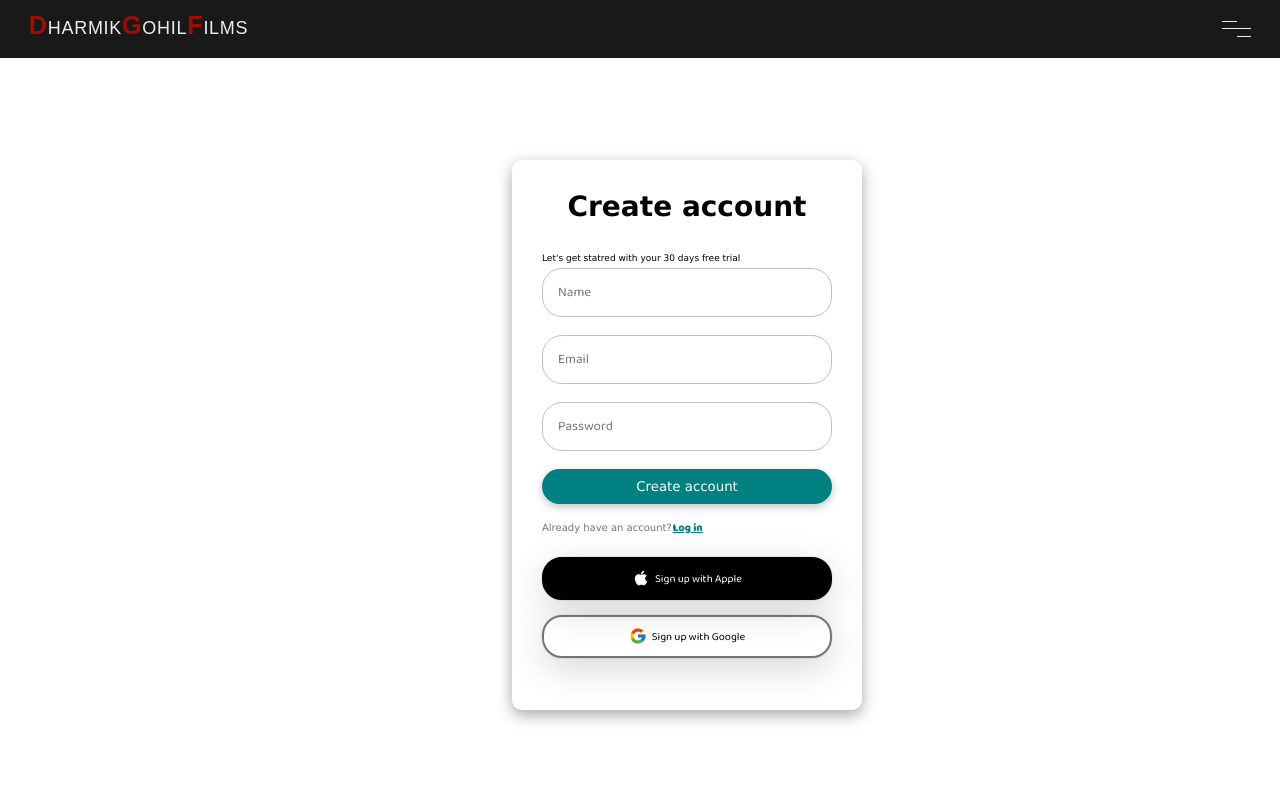
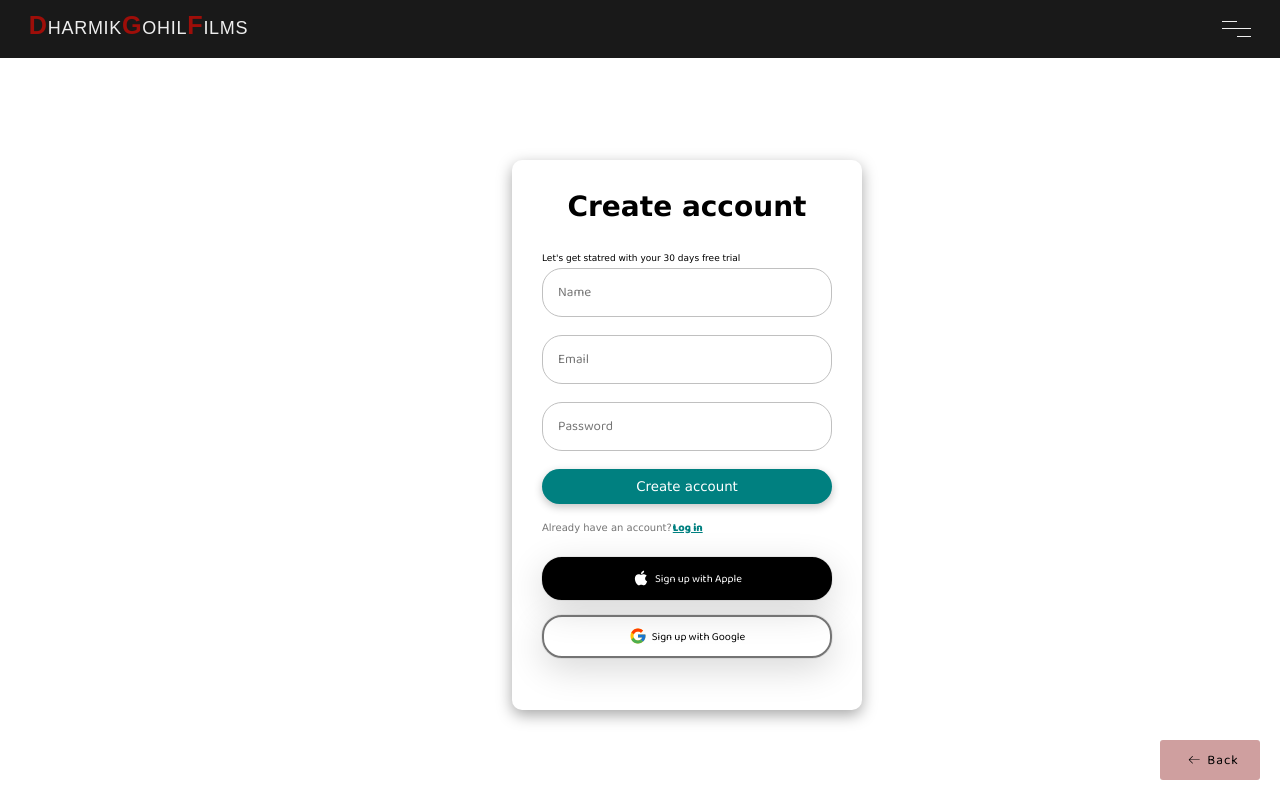
Before and after one commit to DharmikGohil013/DHARMIK-GOHIL-FILMS, a plain HTML site: page Pages/logup.html in a window 1280 px wide. Drawn offline with nearby package versions, Linux system fonts and the light colour scheme.

Commit message:
add some

```diff
--- a/Css/login.css
+++ b/Css/login.css
@@ -135,3 +135,54 @@
     font-size: 18px;
     margin-bottom: 1px;
   }
+
+
+
+
+
+
+
+
+
+
+
+
+
+  /* From Uiverse.io by Jedi-hongbin */
+.back {
+  display: flex;
+  height: 3em;
+  width: 100px;
+  align-items: center;
+  justify-content: center;
+  background-color: #eeeeee4b;
+  border-radius: 3px;
+  letter-spacing: 1px;
+  transition: all 0.2s linear;
+  cursor: pointer;
+  border: none;
+  background: #cf9f9f;
+
+  /* Positioning the .back in the bottom-right corner */
+  position: fixed;
+  bottom: 20px; /* Adjust as needed */
+  right: 20px; /* Adjust as needed */
+  z-index: 1000; /* Ensure it stays on top of other content */
+}
+
+.back > svg {
+  margin-right: 5px;
+  margin-left: 5px;
+  font-size: 20px;
+  transition: all 0.4s ease-in;
+}
+
+.back:hover > svg {
+  font-size: 1.2em;
+  transform: translateX(-5px);
+}
+
+.back:hover {
+  box-shadow: 9px 9px 33px #d1d1d1, -9px -9px 33px #ffffff;
+  transform: translateY(-2px);
+}
--- a/Css/logup.css
+++ b/Css/logup.css
@@ -123,3 +123,42 @@
     font-size: 18px;
     margin-bottom: 1px;
   }
+
+
+  .back {
+    display: flex;
+    height: 3em;
+    width: 100px;
+    align-items: center;
+    justify-content: center;
+    background-color: #eeeeee4b;
+    border-radius: 3px;
+    letter-spacing: 1px;
+    transition: all 0.2s linear;
+    cursor: pointer;
+    border: none;
+    background: #cf9f9f;
+
+    /* Positioning the .back in the bottom-right corner */
+    position: fixed;
+    bottom: 20px; /* Adjust as needed */
+    right: 20px; /* Adjust as needed */
+    z-index: 1000; /* Ensure it stays on top of other content */
+  }
+
+  .back > svg {
+    margin-right: 5px;
+    margin-left: 5px;
+    font-size: 20px;
+    transition: all 0.4s ease-in;
+  }
+
+  .back:hover > svg {
+    font-size: 1.2em;
+    transform: translateX(-5px);
+  }
+
+  .back:hover {
+    box-shadow: 9px 9px 33px #d1d1d1, -9px -9px 33px #ffffff;
+    transform: translateY(-2px);
+  }
--- a/Pages/logup.html
+++ b/Pages/logup.html
@@ -70,6 +70,12 @@
         </div>
       </div>
     </div>
+    <section>
+      <button class="back" onclick="window.location.href='login.html'">
+        <svg height="16" width="16" xmlns="http://www.w3.org/2000/svg" version="1.1" viewBox="0 0 1024 1024"><path d="M874.690416 495.52477c0 11.2973-9.168824 20.466124-20.466124 20.466124l-604.773963 0 188.083679 188.083679c7.992021 7.992021 7.992021 20.947078 0 28.939099-4.001127 3.990894-9.240455 5.996574-14.46955 5.996574-5.239328 0-10.478655-1.995447-14.479783-5.996574l-223.00912-223.00912c-3.837398-3.837398-5.996574-9.046027-5.996574-14.46955 0-5.433756 2.159176-10.632151 5.996574-14.46955l223.019353-223.029586c7.992021-7.992021 20.957311-7.992021 28.949332 0 7.992021 8.002254 7.992021 20.957311 0 28.949332l-188.073446 188.073446 604.753497 0C865.521592 475.058646 874.690416 484.217237 874.690416 495.52477z"></path></svg>
+        <span>Back</span>
+      </button>
+          </section>
     </main>
 </body>
 <script src="https://unpkg.com/swiper/swiper-bundle.js"></script>
```
Also changed, not shown: Pages/home.html (+10 -12 lines), Pages/login.html (+7 -0 lines), Css/header.css (line endings or trailing spaces).
